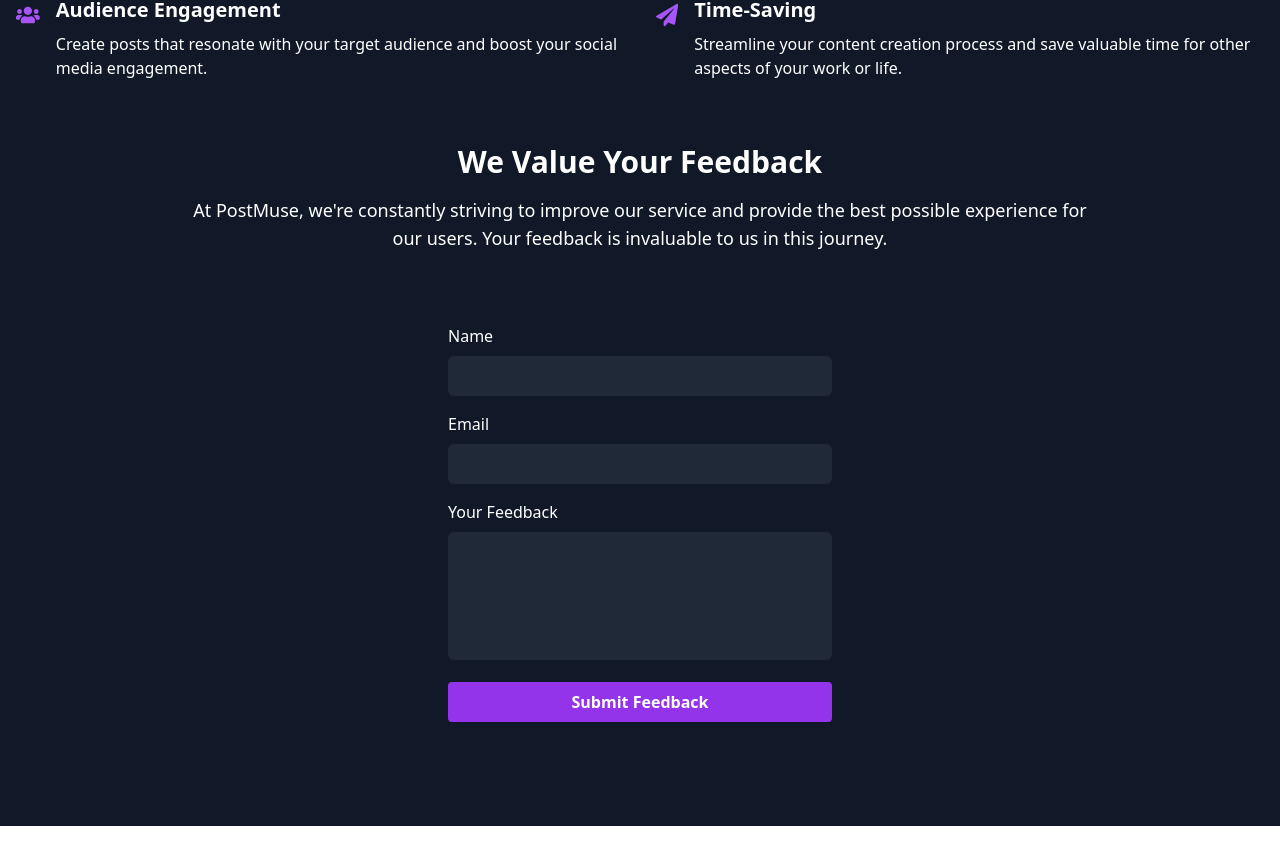
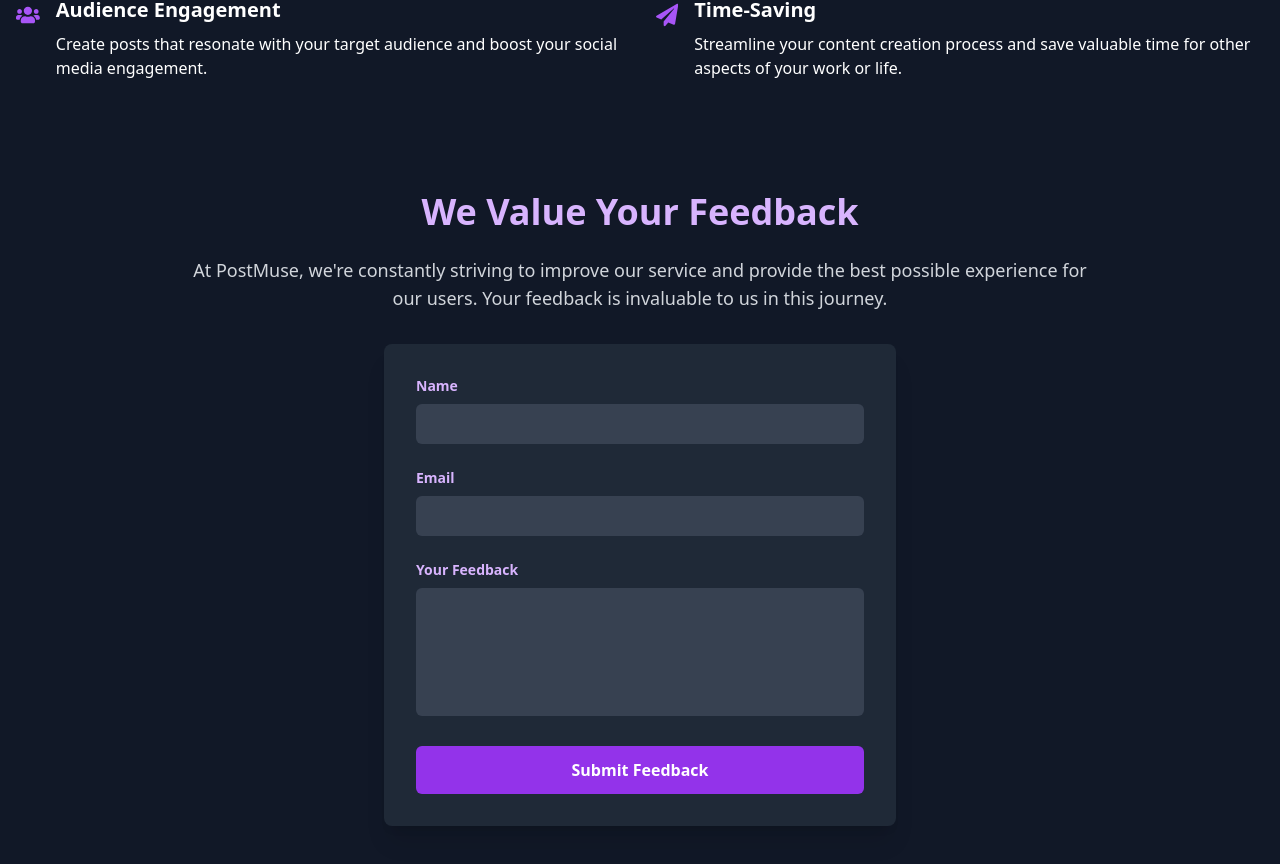
Before and after one commit to himanshusharma2007/PostMuse, a React (Vite) app: page /about in a window 1280 px wide. Shown: the part 592-1456 px from the top of the page. Before the commit the page ends 1418 px from the top, so only its background shows below. Built offline with nearby package versions, Linux system fonts and the light colour scheme; no server answers.

Commit message:
design improvements

```diff
--- a/src/components/FAQSection.jsx
+++ b/src/components/FAQSection.jsx
@@ -16,7 +16,7 @@
       >
         <div className="flex items-center">
           <FaQuestion className="text-purple-400 mr-3" />
-          <span className="text-xl font-semibold text-white">{question}</span>
+          <span className="text-md md:text-xl font-semibold text-white">{question}</span>
         </div>
         <motion.div
           animate={{ rotate: isOpen ? 180 : 0 }}
--- a/src/pages/About.jsx
+++ b/src/pages/About.jsx
@@ -128,25 +128,29 @@
         </motion.section>
 
         <motion.section
-          className="flex justify-center items-center flex-col mb-16"
+          className="flex justify-center items-center flex-col px-4 py-12 bg-gray-900"
           initial={{ opacity: 0 }}
           animate={{ opacity: 1 }}
           transition={{ duration: 0.5, delay: 0.6 }}
         >
-          <h2 className="text-3xl font-semibold mb-4">
+          <div className="max-w-4xl w-full">
+            <h2 className="text-3xl md:text-4xl font-bold text-center text-purple-300 mb-6">
               We Value Your Feedback
             </h2>
-          <p className="text-lg text-center max-w-4xl mb-4">
+            <p className="text-lg text-center text-gray-300 mb-8">
               At PostMuse, we're constantly striving to improve our service and
-            provide the best possible experience for our users. Your feedback is
-            invaluable to us in this journey.
+              provide the best possible experience for our users. Your feedback
+              is invaluable to us in this journey.
             </p>
             <form
               onSubmit={handleSubmit}
-            className="max-w-lg mx-auto mt-14 inline-block w-64 md:w-96"
+              className="max-w-lg mx-auto bg-gray-800 rounded-lg shadow-xl p-4 md:p-8"
             >
-            <div className="mb-4">
-              <label htmlFor="name" className="block mb-2">
+              <div className="mb-6">
+                <label
+                  htmlFor="name"
+                  className="block text-purple-300 text-sm font-semibold mb-2"
+                >
                   Name
                 </label>
                 <input
@@ -155,12 +159,15 @@
                   name="name"
                   value={feedback.name}
                   onChange={handleInputChange}
-                className="w-full px-3 py-2 bg-gray-800 rounded-md focus:outline-none focus:ring-2 focus:ring-purple-500"
+                  className="w-full px-4 py-2 bg-gray-700 text-white rounded-md focus:outline-none focus:ring-2 focus:ring-purple-500 transition duration-300"
                   required
                 />
               </div>
-            <div className="mb-4">
-              <label htmlFor="email" className="block mb-2">
+              <div className="mb-6">
+                <label
+                  htmlFor="email"
+                  className="block text-purple-300 text-sm font-semibold mb-2"
+                >
                   Email
                 </label>
                 <input
@@ -169,12 +176,15 @@
                   name="email"
                   value={feedback.email}
                   onChange={handleInputChange}
-                className="w-full px-3 py-2 bg-gray-800 rounded-md focus:outline-none focus:ring-2 focus:ring-purple-500"
+                  className="w-full px-4 py-2 bg-gray-700 text-white rounded-md focus:outline-none focus:ring-2 focus:ring-purple-500 transition duration-300"
                   required
                 />
               </div>
-            <div className="mb-4">
-              <label htmlFor="message" className="block mb-2">
+              <div className="mb-6">
+                <label
+                  htmlFor="message"
+                  className="block text-purple-300 text-sm font-semibold mb-2"
+                >
                   Your Feedback
                 </label>
                 <textarea
@@ -182,21 +192,55 @@
                   name="message"
                   value={feedback.message}
                   onChange={handleInputChange}
-                className="w-full px-3 py-2 bg-gray-800 rounded-md focus:outline-none focus:ring-2 resize-none focus:ring-purple-500 h-32"
+                  className="w-full px-4 py-2 bg-gray-700 text-white rounded-md focus:outline-none focus:ring-2 focus:ring-purple-500 transition duration-300 resize-none h-32"
                   required
                 ></textarea>
               </div>
               <button
                 type="submit"
-              className="bg-purple-600 hover:bg-purple-700 text-white font-bold py-2 px-4 rounded focus:outline-none focus:shadow-outline w-full"
+                className="w-full bg-purple-600 hover:bg-purple-700 text-white font-bold py-3 px-4 rounded-md focus:outline-none focus:shadow-outline transition duration-300 transform hover:scale-105"
                 disabled={isSubmitting}
               >
-              {isSubmitting ? "Submitting..." : "Submit Feedback"}
+                {isSubmitting ? (
+                  <span className="flex items-center justify-center">
+                    <svg
+                      className="animate-spin -ml-1 mr-3 h-5 w-5 text-white"
+                      xmlns="http://www.w3.org/2000/svg"
+                      fill="none"
+                      viewBox="0 0 24 24"
+                    >
+                      <circle
+                        className="opacity-25"
+                        cx="12"
+                        cy="12"
+                        r="10"
+                        stroke="currentColor"
+                        strokeWidth="4"
+                      ></circle>
+                      <path
+                        className="opacity-75"
+                        fill="currentColor"
+                        d="M4 12a8 8 0 018-8V0C5.373 0 0 5.373 0 12h4zm2 5.291A7.962 7.962 0 014 12H0c0 3.042 1.135 5.824 3 7.938l3-2.647z"
+                      ></path>
+                    </svg>
+                    Submitting...
+                  </span>
+                ) : (
+                  "Submit Feedback"
+                )}
               </button>
             </form>
             {submitMessage && (
-            <p className="mt-4 text-center text-green-500">{submitMessage}</p>
+              <motion.p
+                initial={{ opacity: 0, y: 20 }}
+                animate={{ opacity: 1, y: 0 }}
+                transition={{ duration: 0.5 }}
+                className="mt-6 text-center text-green-400 font-semibold"
+              >
+                {submitMessage}
+              </motion.p>
             )}
+          </div>
         </motion.section>
       </div>
     </div>
--- a/src/pages/GeneratedPost.jsx
+++ b/src/pages/GeneratedPost.jsx
@@ -205,7 +205,7 @@
             transition={{ duration: 0.5 }}
           >
             <div className="flex justify-between items-center mb-6">
-              <h2 className="text-xl md:text-3xl font-bold">Generated Post</h2>
+              <h2 className="text-2xl md:text-3xl font-bold">Generated Post</h2>
               <button
                 onClick={toggleEditorMode}
                 className="bg-purple-600 hover:bg-purple-700 text-white text-sm md:text-base md:font-bold py-2 px-2 md:px-4 rounded"
--- a/src/pages/LandingPage.jsx
+++ b/src/pages/LandingPage.jsx
@@ -8,13 +8,13 @@
   FaEdit,
   FaChartLine,
   FaHistory,
-  FaSyncAlt,
+
 } from "react-icons/fa";
-import { BiRightArrow } from "react-icons/bi";
-import { BsArrowRight } from "react-icons/bs";
+
 import { CgArrowRight } from "react-icons/cg";
 import Header from "../components/Header";
 import FAQSection from "../components/FAQSection";
+import { MdLibraryBooks } from "react-icons/md";
 // import Meteors from "@/components/magicui/meteors";
 const LandingPage = () => {
   const features = [
@@ -30,8 +30,8 @@
     },
     {
       icon: FaEdit,
-      title: "Interactive Post Editing",
-      desc: "Edit and refine AI-generated content using AI or with an in-built text editor, complete with formatting tools.",
+      title: "Interactive Post Editing & Regeneration",
+      desc: "Edit and refine AI-generated content using AI or with an in-built text editor, complete with formatting tools.Not satisfied? Quickly regenerate your post with the click.",
     },
     {
       icon: FaChartLine,
@@ -44,9 +44,9 @@
       desc: "Access and manage your previously generated posts for easy reference and reuse.",
     },
     {
-      icon: FaSyncAlt,
-      title: "Post Regeneration",
-      desc: "Not satisfied? Quickly regenerate your post with the click of a button for new ideas and variations.",
+      icon: MdLibraryBooks,
+      title: "AI Post Review",
+      desc: "Get AI-powered insights to optimize your social media posts. Enhance engagement and performance with smart recommendations.",
     },
   ];
 
@@ -168,7 +168,7 @@
                 animate={{ opacity: 1, x: 0 }}
                 transition={{ duration: 0.5, delay: index * 0.1 }}
               >
-                <div className="bg-purple-600 rounded-full w-12 h-12 flex items-center justify-center font-bold text-2xl mr-6">
+                <div className="bg-purple-600 rounded-full w-10 h-8 md:w-12 md:h-12 flex items-center justify-center font-bold text-xl md:text-2xl mr-6">
                   {index + 1}
                 </div>
                 <div>
--- a/src/pages/MyPosts.jsx
+++ b/src/pages/MyPosts.jsx
@@ -128,7 +128,9 @@
     <div className="min-h-screen bg-gray-900 text-white">
       <Header />
       <div className="container mx-auto px-4 pt-[12vh] pb-12">
-        <h1 className="text-4xl font-bold mb-8 text-center">My Posts</h1>
+        <h1 className="text-2xl md:text-4xl font-bold mb-8 text-center">
+          My Posts
+        </h1>
         {posts.length > 0 ? (
           <div className="grid gap-6 md:grid-cols-2 lg:grid-cols-3">
             {posts.map((post) => (
--- a/src/pages/SetParameters.jsx
+++ b/src/pages/SetParameters.jsx
@@ -154,7 +154,7 @@
         className="max-w-3xl mx-auto pt-[12vh]  px-4 sm:px-6 lg:px-8"
       >
         <h2 className="text-3xl font-extrabold text-center mb-8">
-          <MdTune className="inline-block mr-2 mb-1" />
+          <MdTune className="inline-block mr-2 mb-1 " />
           Set Your Post Parameters
         </h2>
         <form onSubmit={handleSubmit} className="space-y-6">
```
Also changed, not shown: src/pages/ReviewPost.jsx (+6 -6 lines). Lines whose indentation alone changed are shown as unchanged.
